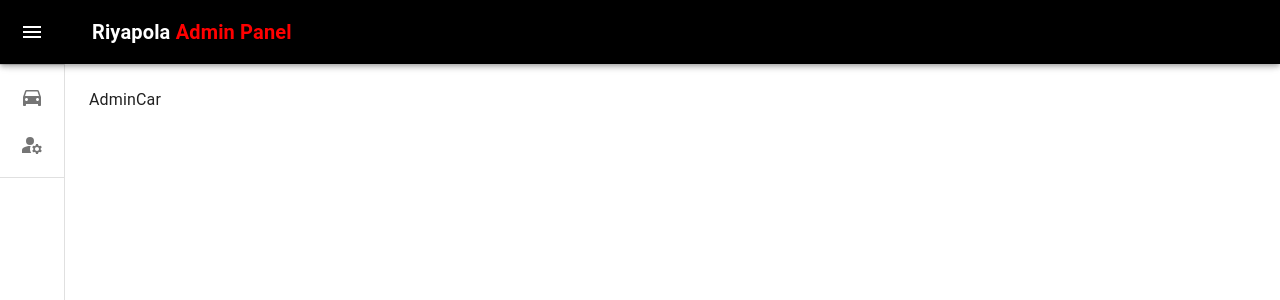
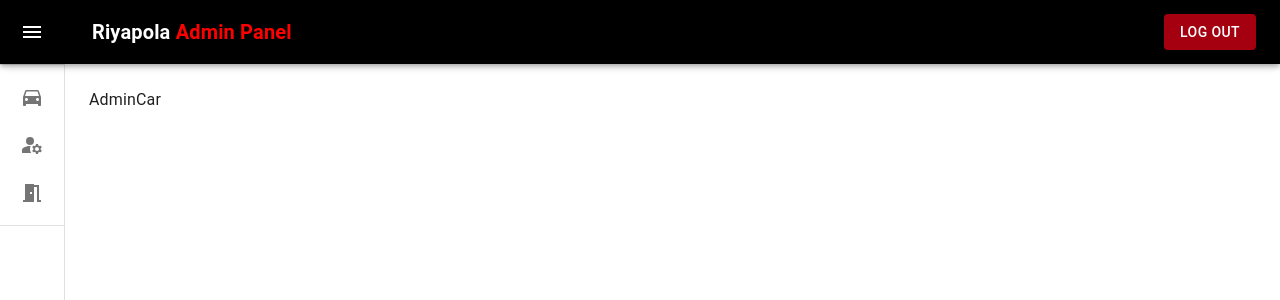
Before and after one commit to imeshhirushan2117/Riyapola_FrontEnd, a React (Vite) app: page /adminCar in a window 1280 px wide. Shown: the top 300 px of the page. Built offline with nearby package versions, Linux system fonts and the light colour scheme.

Commit message:
added-log-outButton

```diff
--- a/src/Components/DrawerNav/DrawerNav.jsx
+++ b/src/Components/DrawerNav/DrawerNav.jsx
@@ -16,8 +16,7 @@ import ListItem from '@mui/material/ListItem';
 import ListItemButton from '@mui/material/ListItemButton';
 import ListItemIcon from '@mui/material/ListItemIcon';
 import ListItemText from '@mui/material/ListItemText';
-import InboxIcon from '@mui/icons-material/MoveToInbox';
-import MailIcon from '@mui/icons-material/Mail';
+import Button from '../../common/Button/Button'
 
 import { Route, Routes, Link, Navigate } from 'react-router-dom'
 import routesNav from '../../route/RouteNav';
@@ -112,6 +111,9 @@ export default function DrawerNav() {
         )
 
 
+    const logOut = () => {
+        console.log("log Out");
+    }
 
     return (
         <Box sx={{ display: 'flex' }}>
@@ -130,9 +132,13 @@ export default function DrawerNav() {
                     >
                         <MenuIcon />
                     </IconButton>
-                    <Typography variant="h6" noWrap component="div" sx={{color:'red' , fontWeight:"bold" , fontSize:"20px"}}>
-                      <span style={{color:"white"}}>Riyapola</span> Admin Panel
+                    <Typography variant="h6" noWrap component="div" sx={{ color: 'red', fontWeight: "bold", fontSize: "20px" }}>
+                        <span style={{ color: "white" }}>Riyapola</span> Admin Panel
                     </Typography>
+
+                    <Box sx={{display:"flex" , justifyContent:"end" , flexGrow: 12}}>
+                       <Button  name={"Log Out"} width={"100%"} background={'#A50010'} hoverColor={"#800a1e"} onClick={logOut}/>
+                    </Box>
                 </Toolbar>
             </AppBar>
             <Drawer variant="permanent" open={open}>
--- a/src/route/RouteNav.jsx
+++ b/src/route/RouteNav.jsx
@@ -2,6 +2,12 @@ import AdminCar from "../pages/AdminCar/AdminCar"
 import AdminAction from '../pages/AdminAction/AdminAction'
 import DirectionsCarIcon from '@mui/icons-material/DirectionsCar';
 import ManageAccountsIcon from '@mui/icons-material/ManageAccounts';
+import MeetingRoomIcon from '@mui/icons-material/MeetingRoom';
+
+const SignOutComponent = () => {
+    console.log("signOut");
+}
+
 const routesNav = [
     {
         name:"Manage Vehicle",
@@ -16,7 +22,14 @@ const routesNav = [
         path:"/adminAction",
         component:<AdminAction/> ,
         icon:<ManageAccountsIcon/>
-    }
+    },
+    {
+        name:"Sign Out",
+        key:"signOut",
+        path:"/signOut",
+        component:<SignOutComponent />,
+        icon:<MeetingRoomIcon/>
+    },
 ];
 
 export default routesNav
```
